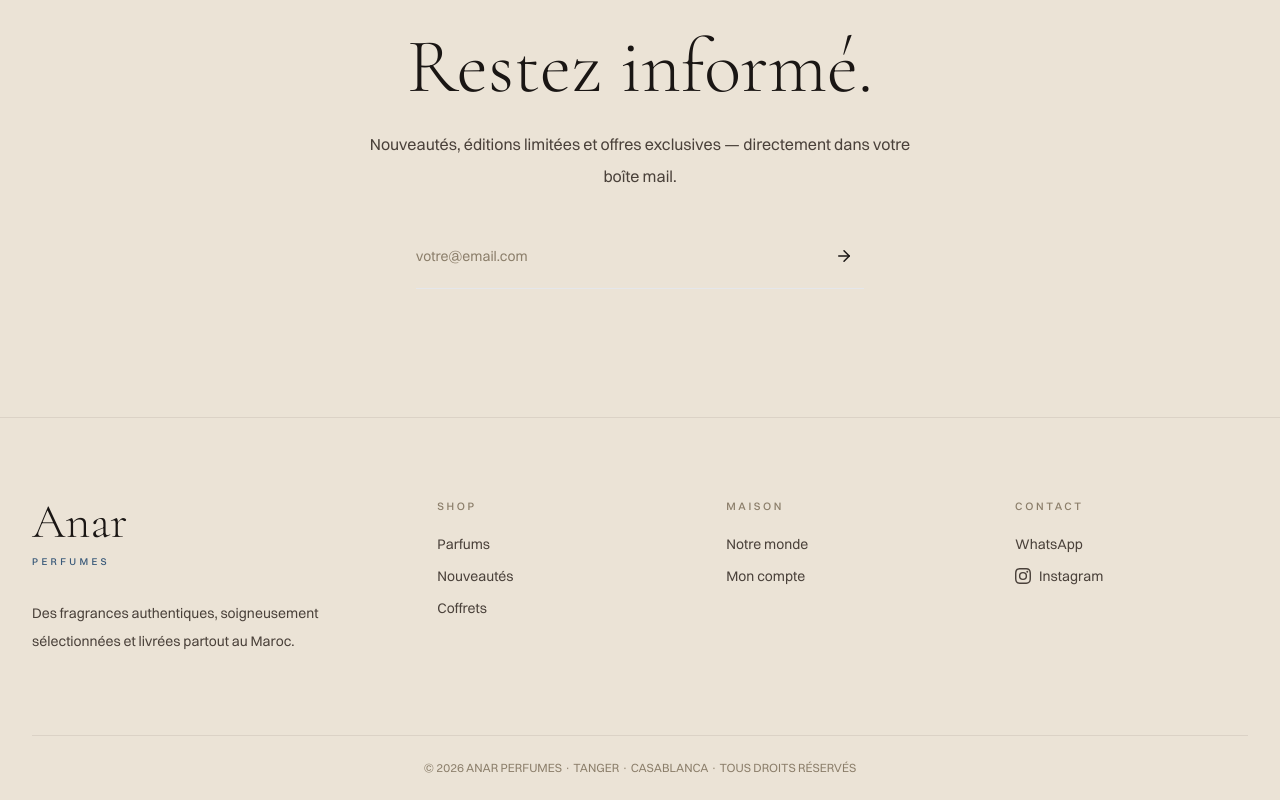
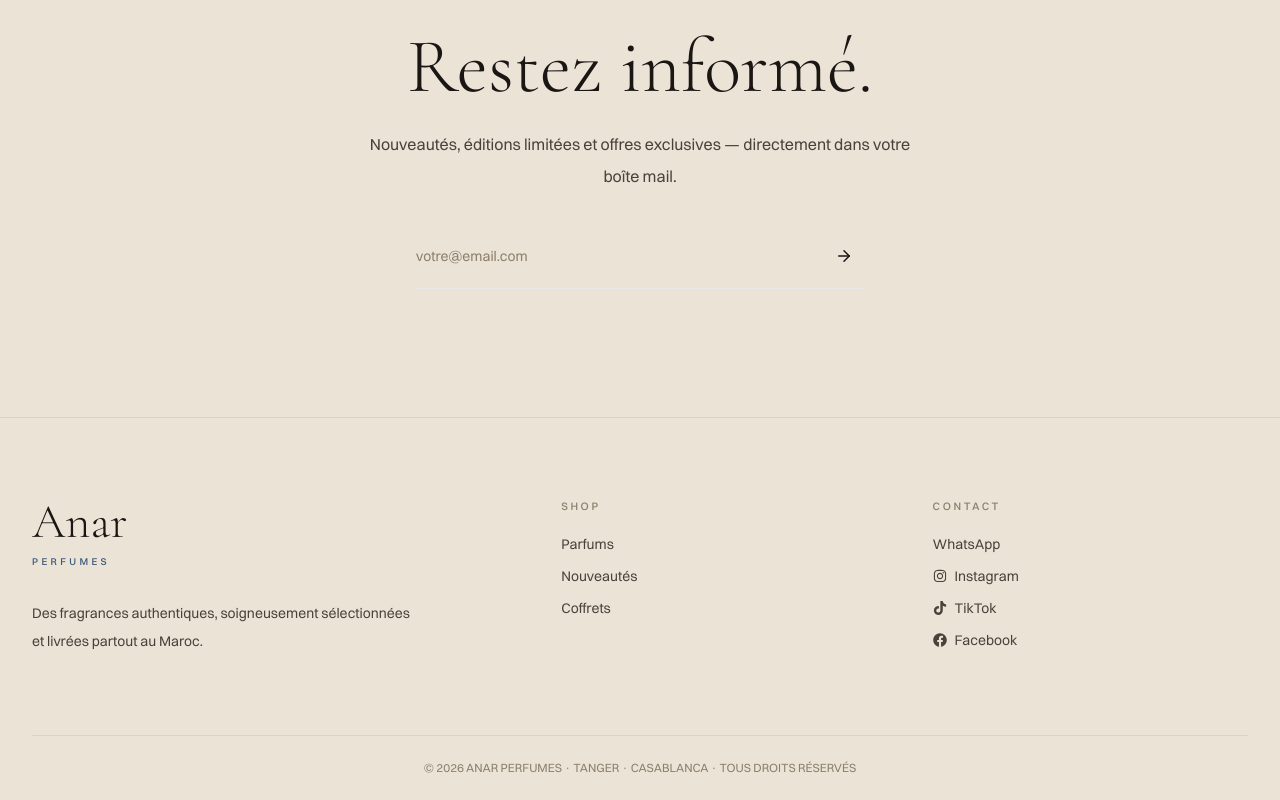
Before and after one commit to khofach1/match-perfumes-store, a Next.js app: page / in a window 1280 px wide. Shown: the part 4645-5445 px from the top of the page. Built offline with nearby package versions, Linux system fonts and the light colour scheme; no server answers.

Commit message:
Footer: remove Maison column, add TikTok + Facebook

```diff
--- a/components/layout/Footer.tsx
+++ b/components/layout/Footer.tsx
@@ -1,15 +1,8 @@
 "use client";
 
 import Link from "next/link";
+import { FaInstagram, FaTiktok, FaFacebook } from "react-icons/fa";
 import { useLanguage } from "@/context/LanguageContext";
-
-function InstagramIcon() {
-  return (
-    <svg viewBox="0 0 24 24" fill="currentColor" className="h-4 w-4" aria-hidden="true">
-      <path d="M12 2.163c3.204 0 3.584.012 4.85.07 3.252.148 4.771 1.691 4.919 4.919.058 1.265.069 1.645.069 4.849 0 3.205-.012 3.584-.069 4.849-.149 3.225-1.664 4.771-4.919 4.919-1.266.058-1.644.07-4.85.07-3.204 0-3.584-.012-4.849-.07-3.26-.149-4.771-1.699-4.919-4.92-.058-1.265-.07-1.644-.07-4.849 0-3.204.013-3.583.07-4.849.149-3.227 1.664-4.771 4.919-4.919 1.266-.057 1.645-.069 4.849-.069zM12 0C8.741 0 8.333.014 7.053.072 2.695.272.273 2.69.073 7.052.014 8.333 0 8.741 0 12c0 3.259.014 3.668.072 4.948.2 4.358 2.618 6.78 6.98 6.98C8.333 23.986 8.741 24 12 24c3.259 0 3.668-.014 4.948-.072 4.354-.2 6.782-2.618 6.979-6.98.059-1.28.073-1.689.073-4.948 0-3.259-.014-3.667-.072-4.947-.196-4.354-2.617-6.78-6.979-6.98C15.668.014 15.259 0 12 0zm0 5.838a6.162 6.162 0 100 12.324 6.162 6.162 0 000-12.324zM12 16a4 4 0 110-8 4 4 0 010 8zm6.406-11.845a1.44 1.44 0 100 2.881 1.44 1.44 0 000-2.881z" />
-    </svg>
-  );
-}
 
 export default function Footer() {
   const { lang } = useLanguage();
@@ -17,7 +10,7 @@ export default function Footer() {
 
   return (
     <footer className="border-t border-border bg-bone-soft px-5 sm:px-8">
-      <div className="mx-auto grid max-w-7xl gap-14 py-20 md:grid-cols-[1.5fr_1fr_1fr_1fr]">
+      <div className="mx-auto grid max-w-7xl gap-14 py-20 md:grid-cols-[1.5fr_1fr_1fr]">
         {/* BRAND */}
         <div>
           <Link href="/" className="inline-block">
@@ -51,19 +44,6 @@ export default function Footer() {
           </div>
         </div>
 
-        {/* MAISON */}
-        <div>
-          <p className="mb-5 text-eyebrow font-medium uppercase text-sand">MAISON</p>
-          <div className="grid gap-3">
-            <Link href="/#world" className="text-sm text-ink-soft hover:text-tangier">
-              {isFr ? "Notre monde" : "Our world"}
-            </Link>
-            <Link href="/account" className="text-sm text-ink-soft hover:text-tangier">
-              {isFr ? "Mon compte" : "My account"}
-            </Link>
-          </div>
-        </div>
-
         {/* CONTACT */}
         <div>
           <p className="mb-5 text-eyebrow font-medium uppercase text-sand">CONTACT</p>
@@ -82,8 +62,22 @@ export default function Footer() {
               rel="noopener noreferrer"
               className="flex items-center gap-2 text-sm text-ink-soft hover:text-tangier"
             >
-              <InstagramIcon />
+              <FaInstagram size={14} />
               Instagram
+            </a>
+            <a
+              href="#"
+              className="flex items-center gap-2 text-sm text-ink-soft hover:text-tangier"
+            >
+              <FaTiktok size={14} />
+              TikTok
+            </a>
+            <a
+              href="#"
+              className="flex items-center gap-2 text-sm text-ink-soft hover:text-tangier"
+            >
+              <FaFacebook size={14} />
+              Facebook
             </a>
           </div>
         </div>
```
